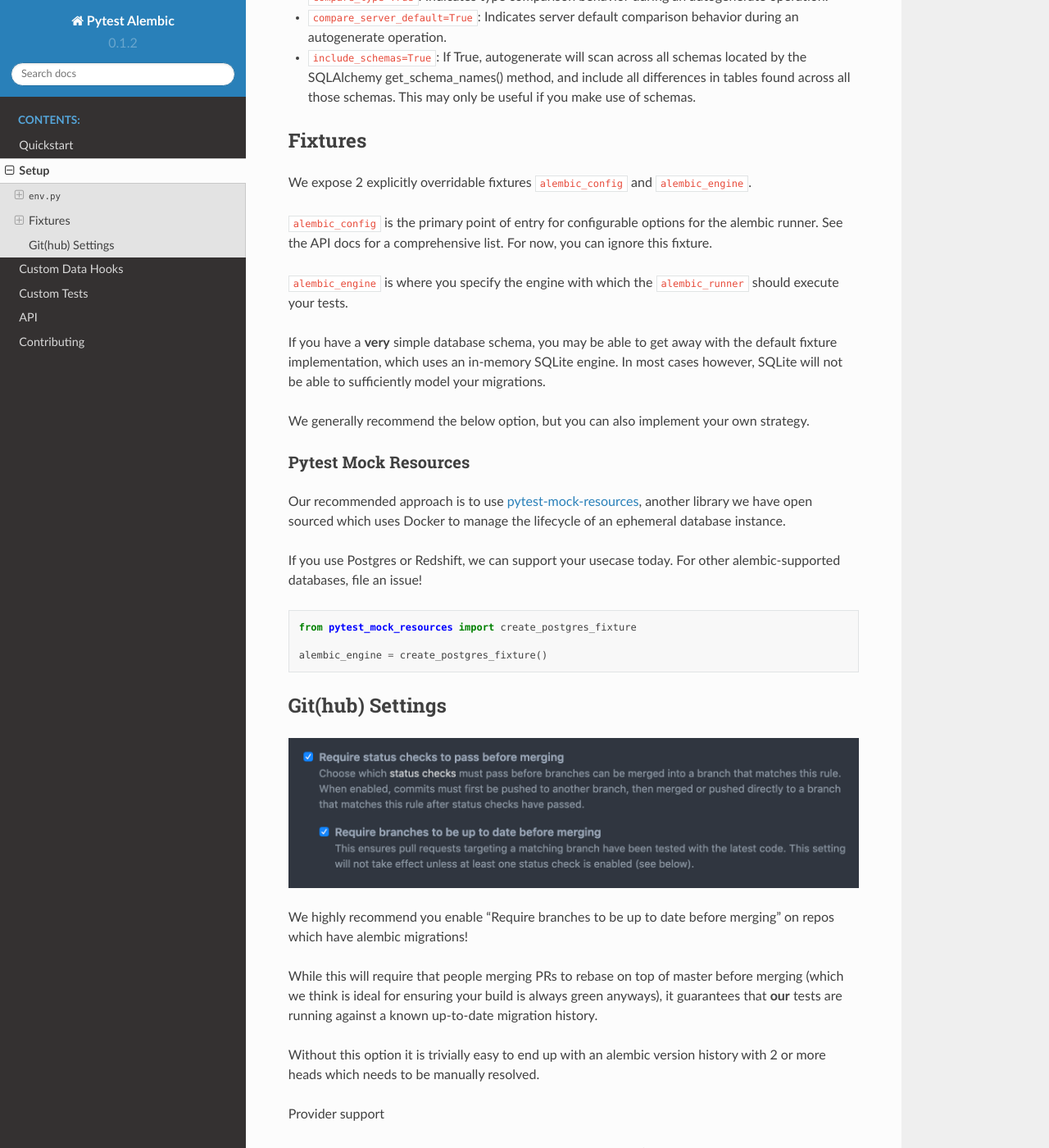
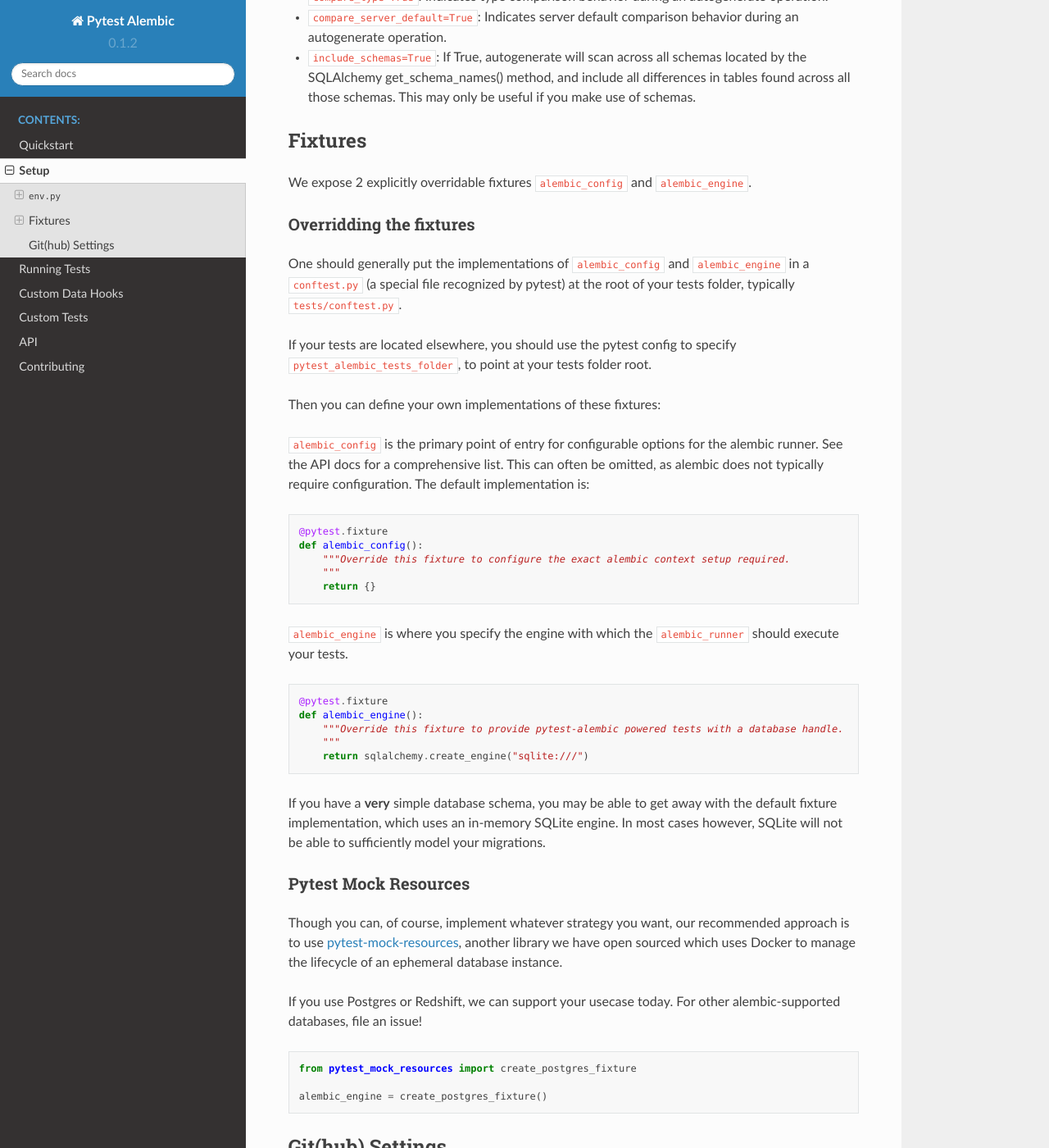
Before and after one commit to schireson/pytest-alembic, a Sphinx documentation site: the page built from docs/source/setup.rst, in a window 1280 px wide and 1400 px high, scrolled down 1699 px. Shown: the whole window at 82% size. Built offline with Sphinx 7.4.7 and the Read the Docs theme 2.0.0, drawn with Linux system fonts in a browser that asks for light colours.

Commit message:
docs: Add docs for new new config option and test running details.

```diff
--- a/docs/source/custom_tests.rst
+++ b/docs/source/custom_tests.rst
@@ -22,3 +22,4 @@
 
 .. autoclass:: pytest_alembic.runner.MigrationContext
     :members:
+    :noindex:
--- a/docs/source/index.rst
+++ b/docs/source/index.rst
@@ -7,6 +7,7 @@
 
    Quickstart <quickstart>
    Setup <setup>
+   Running Tests <running>
    Custom Data Hooks <custom_data>
    Custom Tests <custom_tests>
    API <api>
--- a/docs/source/setup.rst
+++ b/docs/source/setup.rst
@@ -86,23 +86,52 @@
 
 We expose 2 explicitly overridable fixtures :code:`alembic_config` and :code:`alembic_engine`.
 
+Overridding the fixtures
+~~~~~~~~~~~~~~~~~~~~~~~~
+
+One should generally put the implementations of :code:`alembic_config` and :code:`alembic_engine`
+in a :code:`conftest.py` (a special file recognized by pytest) at the root of your tests folder,
+typically :code:`tests/conftest.py`.
+
+If your tests are located elsewhere, you should use the pytest config to specify
+:code:`pytest_alembic_tests_folder`, to point at your tests folder root.
+
+Then you can define your own implementations of these fixtures:
+
 :code:`alembic_config` is the primary point of entry for configurable options for the
-alembic runner. See the API docs for a comprehensive list. For now, you can ignore
-this fixture.
+alembic runner. See the API docs for a comprehensive list. This can often be omitted, as
+alembic does not typically require configuration. The default implementation is:
+
+.. code:: python
+
+   @pytest.fixture
+   def alembic_config():
+       """Override this fixture to configure the exact alembic context setup required.
+       """
+       return {}
+
 
 :code:`alembic_engine` is where you specify the engine with which the :code:`alembic_runner`
 should execute your tests.
+
+.. code:: python
+
+   @pytest.fixture
+   def alembic_engine():
+       """Override this fixture to provide pytest-alembic powered tests with a database handle.
+       """
+       return sqlalchemy.create_engine("sqlite:///")
 
 If you have a **very** simple database schema, you may be able to get away with the default
 fixture implementation, which uses an in-memory SQLite engine. In most cases however,
 SQLite will not be able to sufficiently model your migrations.
 
-We generally recommend the below option, but you can also implement your own strategy.
-
 
 Pytest Mock Resources
 ~~~~~~~~~~~~~~~~~~~~~
-Our recommended approach is to use `pytest-mock-resources <http://www.pytest-mock-resources.readthedocs.io/>`_,
+
+Though you can, of course, implement whatever strategy you want, our recommended approach is to use
+`pytest-mock-resources <http://www.pytest-mock-resources.readthedocs.io/>`_,
 another library we have open sourced which uses Docker to manage the lifecycle of an ephemeral
 database instance.
 
--- a/pyproject.toml
+++ b/pyproject.toml
@@ -1,6 +1,6 @@
 [tool.poetry]
 name = "pytest-alembic"
-version = "0.2.4"
+version = "0.2.5"
 description = "A pytest plugin for verifying alembic migrations."
 authors = [
     "Dan Cardin <ddcardin@gmail.com>",
```
Also changed, not shown: other parts of docs/source/custom_tests.rst (+2 -2 lines), docs/source/running.rst (added, +73 -0 lines), docs/CHANGELOG.md (added).
